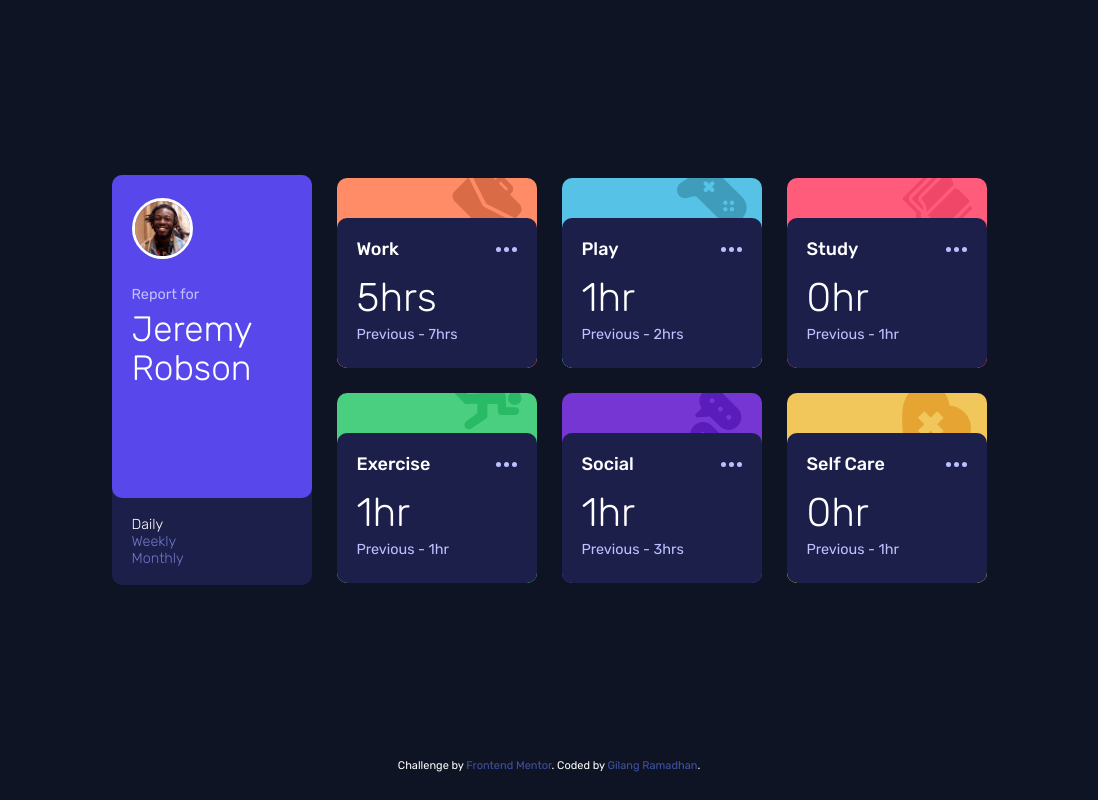
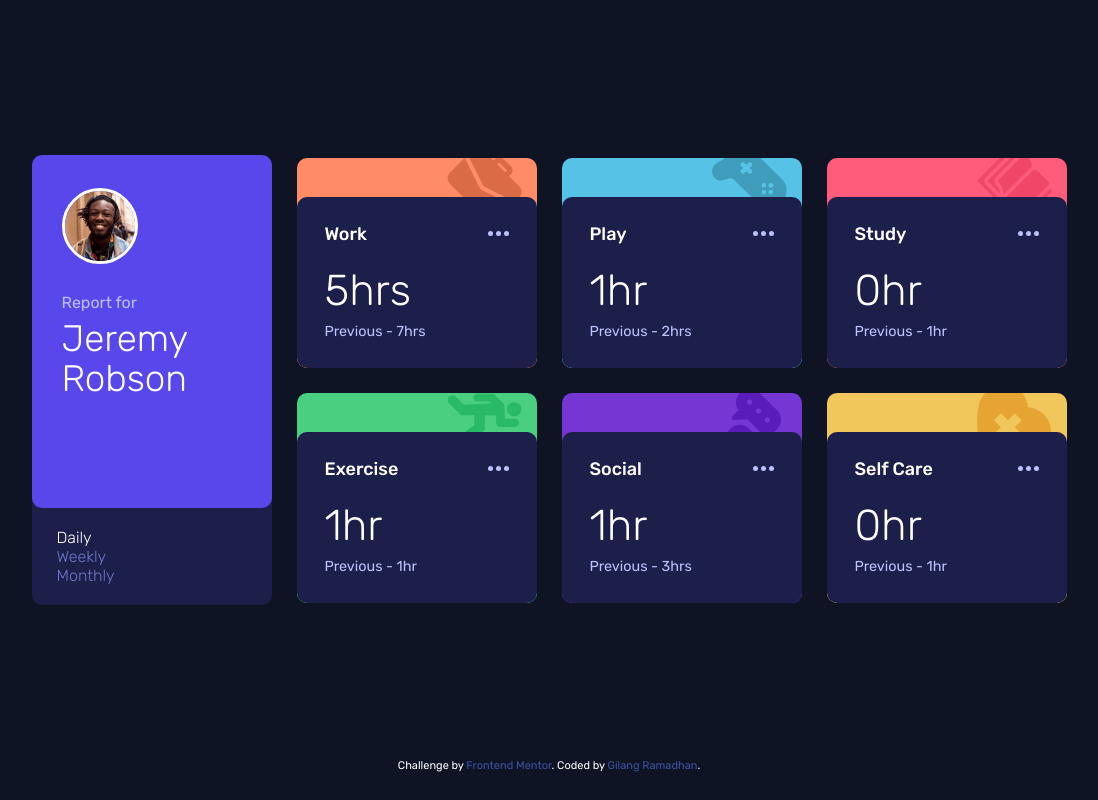
Before and after one commit to gilangr1440/time-tracking-dashboard, a plain HTML site: page index.html in a window 1536 px wide. Shown: the whole page, without its empty margins (219-1317 px from the left). Drawn offline with Linux system fonts and the light colour scheme.

Commit message:
fix size

```diff
--- a/script.js
+++ b/script.js
@@ -47,7 +47,7 @@ async function showData(timeframes = "daily") {
 function createCard(data, timeframes) {
   return `
         <div class="card card_bg_${data.title.toLowerCase().replace(/\s/g, "-")}">
-        <img src="images/icon-${data.title.toLowerCase().replace(/\s/g, "-")}.svg" alt="work-icon" class="card__icon" />
+        <img src="images/icon-${data.title.toLowerCase().replace(/\s/g, "-")}.svg" alt="work-icon" class="card__icon ${data.title.toLowerCase() === "exercise" ? "card__icon_top_0" : ""}" />
         <div class="card__main">
             <div class="card__header">
             <h2 class="card__title">${data.title}</h2>
--- a/styles/SCSS/style.scss
+++ b/styles/SCSS/style.scss
@@ -332,3 +332,63 @@ body {
     }
   }
 }
+
+@media only screen and (min-width: 1440px) {
+  body {
+    @at-root .main {
+      @at-root .profile-card {
+        width: 240px;
+        height: 450px;
+
+        @at-root .profile-card__profile {
+          grid-template-columns: 20px calc(100% - ((20px * 2) + (10px * 2))) 20px;
+          grid-template-rows: 25px max-content 15px max-content auto auto 25px;
+
+          @at-root .profile-card__picture-cont {
+            width: 70px;
+            height: 70px;
+          }
+
+          @at-root .profile-card__report-text {
+            font-size: 1rem;
+          }
+
+          @at-root .profile-card__name {
+            font-size: 2.3rem;
+          }
+        }
+
+        @at-root .profile-card__button-cont {
+          padding: 20px 25px;
+
+          @at-root .profile-card__button {
+            font-size: 1rem;
+          }
+        }
+      }
+
+      @at-root .card-container {
+        @at-root .cards {
+          @at-root .card {
+            width: 240px;
+            height: 210px;
+
+            @at-root .card__icon {
+              width: 75px;
+            }
+
+            @at-root .card__main {
+              grid-template-columns: 15px auto auto 15px;
+              grid-template-rows: 15px auto auto auto auto 15px;
+              gap: 13px;
+
+              @at-root .card__time {
+                font-size: 2.7rem;
+              }
+            }
+          }
+        }
+      }
+    }
+  }
+}
```
Also changed, not shown: screenshot.JPG (added), styles/CSS/style.css, 2 other files.
